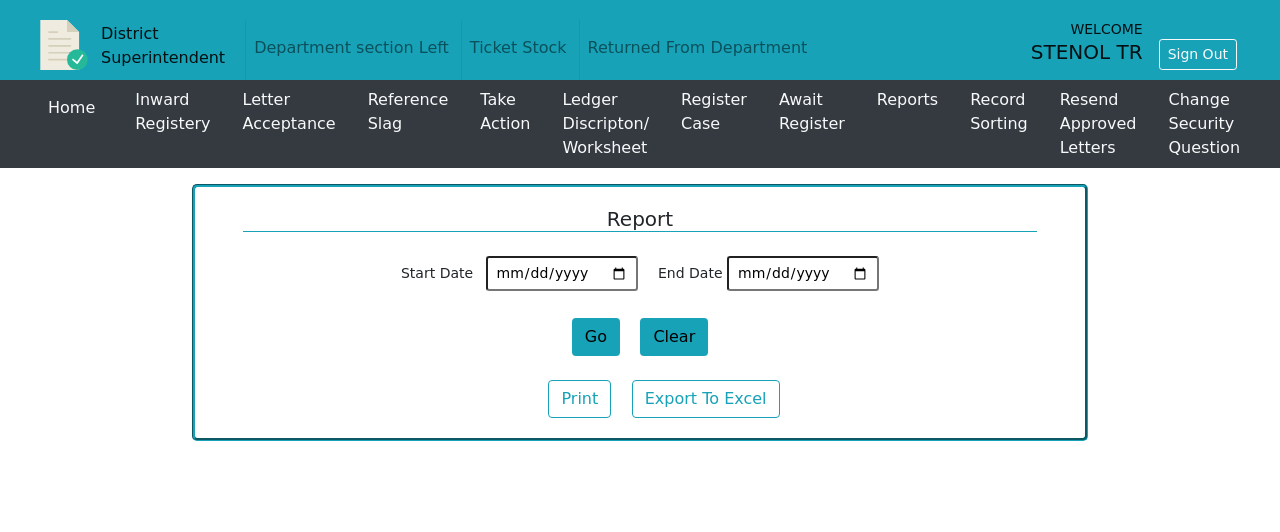
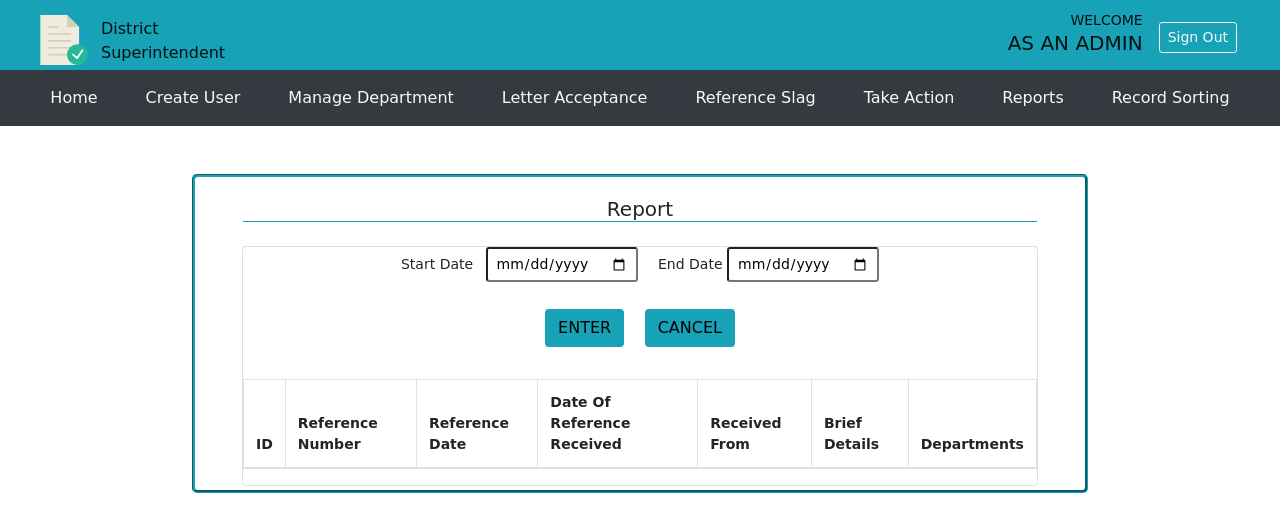
Before and after one commit to AIMsnet/Tapal, a Django app: page /DeptReport/ in a window 1280 px wide. Shown: the top 532 px of the page. Run offline with Django 3.2, Linux system fonts and the light colour scheme; lists and menus that the app fills with data are empty; parts of the project's set-up code (start-up, migrations or seed data) failed here and were passed over; some libraries are stand-ins or nearby versions; some web fonts are replaced.

Commit message:
with Admin part

```diff
--- a/Tapal/TapalAdmin/urls.py
+++ b/Tapal/TapalAdmin/urls.py
@@ -8,24 +8,17 @@ urlpatterns = [
 
 # MENU FORMS
 
+    path('', auth_views.LoginView.as_view(template_name='LoginForm.html'), name='login'),
+
     path('home/', views.home),
     path('inwardForm/', views.inwardForm),
-    path('inwardForm/inwardForm/', views.inwardForm),
-    path('inwardForm/inwardForm/inwardForm/', views.inwardForm),
-    path('inwardForm/inwardForm/inwardForm/inwardForm/', views.inwardForm),
-
     path('manageDepartment/', views.manageDepartment),
-    path('manageDepartment/manageDepartment/', views.manageDepartment),
-    path('manageDepartment/manageDepartment/manageDepartment/', views.manageDepartment),
-    path('manageDepartment/manageDepartment/manageDepartment/manageDepartment/', views.manageDepartment),
-    path('manageDepartment/manageDepartment/manageDepartment/manageDepartment/manageDepartment/', views.manageDepartment),
-
     path('outwardRegistery/', views.outwardRegistery),
     path('ticketPurcahesInformation/', views.ticketPurcahesInformation),
 
     path('report/', views.report),
-    path('report/report/', views.report),
-    path('report/report/report/', views.report),
+    # path('report/report/', views.report),
+    # path('report/report/report/', views.report),
 
     path('changePassword/', views.changePassword),
     path('InwrdOtwrdDetails/', views.InwrdOtwrdDetails),
@@ -33,34 +26,18 @@ urlpatterns = [
     path('SendingDetails/', views.SendingDetails),
     path('EditTicketDetails/', views.EditTicketDetails),
 
+    path('CreateUser/', views.createUser),
+
+
+    path('logout/', views.logout),
+    path('forward/', views.forward),
+
+    # ADMINISTRATION
+    path('adminManageRegistry/', views.adminManageRegistry),
 
     path('DeptHome/', views.DeptHome),
     path('deptInwardReg/', views.deptInwardReg),
     path('DeptReport/', views.DeptReport),
     path('actionToBeTaken/', views.actionToBeTaken),
 
-    # path('BranchMaster', views.BranchMaster),
-    # path('InwordDoc', views.InwordDoc),
-    # path('MonitorLatter', views.MonitorLatter),
-    # path('UserReg', views.UserReg),
-
-    path('CreateUser/', views.createUser),
-    path('CreateUser/CreateUser/', views.createUser),
-    path('CreateUser/CreateUser/CreateUser/', views.createUser),
-    path('CreateUser/CreateUser/CreateUser/CreateUser/', views.createUser),
-    path('CreateUser/CreateUser/CreateUser/CreateUser/CreateUser/', views.createUser),
-
-    # path('', CustomLogin.as_view(template_name='LoginForm.html'), name='login'),
-
-    path('', auth_views.LoginView.as_view(template_name='LoginForm.html'), name='login'),
-    # path('login/', auth_views.LoginView.as_view(template_name='LoginForm.html'), name='login'),
-    # path('login/login/', auth_views.LoginView.as_view(template_name='LoginForm.html'), name='login'),
-    # path('login/login/login/', auth_views.LoginView.as_view(template_name='LoginForm.html'), name='login'),
-    # path('login/login/login/login/', auth_views.LoginView.as_view(template_name='LoginForm.html'), name='login'),
-    # path('login/login/login/login/login/', auth_views.LoginView.as_view(template_name='LoginForm.html'), name='login'),
-
-
-    path('logout/', views.logout),
-
-    path('forward/', views.forward),
 ]
--- a/Tapal/TapalAdmin/views.py
+++ b/Tapal/TapalAdmin/views.py
@@ -11,13 +11,32 @@ from django.contrib.auth.decorators import login_required
 from datetime import date,datetime
 import datetime
 from django.utils.dateparse import parse_date
+from django.db.models import Q
 
-# from django.db import connections
 
-# # Create your views here.
+def createUser(request):
+    form = createUserForms()
+    if request.method == 'POST':
+        print('insude if post')
+        form = createUserForms(request.POST or None)
+        print('form')
+        if form.is_valid():
+            print('form is valid')
+            form.save()
+            username = form.cleaned_data.get('first_name')
+            messages.success(request, f'Your account has been created ! You are now able to login {username}!')
+            print('saved')
+            return redirect('/')
+        else:
+            print('invalid')
+            print(form.errors)
+    else:
+        form = createUserForms()
+    return render (request, "CreateUser.html", {'form' : form})
 
-# def login1(request):
-#     return render(request, "LoginForm.html")
+def logout(request):
+    auth.logout(request)
+    return redirect('/')
 
 def home(request):
     return render(request, "home.html")
@@ -78,13 +97,11 @@ def manageDepartment(request):
             print(desk_id, user_id)
 
     records  =   InwardRegistry.objects.filter(user_id=user_id)
-    print("a")
 
     if request.method == 'POST':
         print('inside post')
         SelectedUser    = request.POST.get('selectUser')
         buttonForward   =  request.POST.get('buttonForward')
-
 
         updateRecord   =    InwardRegistry.objects.get(id = buttonForward)
         updateRecord.user_id    =   SelectedUser
@@ -98,7 +115,6 @@ def manageDepartment(request):
         }
 
         return render(request, "manageDepartment.html", context)
-
     else:
         context ={
             'records'   : records,
@@ -134,10 +150,8 @@ def report(request):
         }
         return render(request, "report.html",context)
     else:
-        context ={
-            'records'   : records,
-        }
-        return render(request, "report.html", context)
+
+        return render(request, "report.html")
 
 def changePassword(request):
     return render(request, "changePassword.html")
@@ -159,58 +173,60 @@ def deptInwardReg(request):
     return render(request, 'deptInwardReg.html')
 
 def DeptReport(request):
-    return render(request,'DeptReport.html')
+
+    if request.method == 'POST' :
+
+        startDate   = request.POST.get('strtdt')
+        endDate   = request.POST.get('enddt')
+
+        records  =   InwardRegistry.objects.filter(ReferenceRecievedDate__range=(startDate, endDate))
+
+        context ={
+            'records'   : records,
+        }
+        return render(request, "DeptReport.html",context)
+    else:
+        return render(request,'DeptReport.html')
 
 def actionToBeTaken(request):
     return render(request, "ActionToBeTaken.html")
 
+def adminManageRegistry(request):
 
-# def BranchMaster(request):
-#     form = BranchMasterForm()
-#     return render(request, "branchMasterForm.html", {'form' : form})
+    users   =   User.objects.all()
+    records  =   InwardRegistry.objects.all
 
-# def InwordDoc(request):
-#     form = InwordDocForm()
-#     return render(request, "InwordDocForm.html", {'form' : form})
+    if request.method == 'POST' and 'buttonForward' in request.POST:
+        print('inside post')
+        SelectedUser    = request.POST.get('selectUser')
+        buttonForward   =  request.POST.get('buttonForward')
 
-# def MonitorLatter(request):
-#     form = MonitorLatterForm()
-#     return render(request, "MonitorLatterForm.html", {'form' : form})
+        updateRecord   =    InwardRegistry.objects.get(id = buttonForward)
+        updateRecord.user_id    =   SelectedUser
+        updateRecord.save()
 
-# def UserReg(request):
-#     form = UserRegForms()
-#     return render (request, "UserRegForms.html", {'form' : form})
+        context ={
+            'records'   : records,
+            'users'     : users,
+        }
+        return render(request, "adminManageRegistry.html", context)
 
-def createUser(request):
-    form = createUserForms()
-    if request.method == 'POST':
-        print('insude if post')
-        form = createUserForms(request.POST or None)
-        print('form')
-        if form.is_valid():
-            print('form is valid')
-            form.save()
-            username = form.cleaned_data.get('first_name')
-            messages.success(request, f'Your account has been created ! You are now able to login {username}!')
-            print('saved')
-            return redirect('/')
+    elif request.method == 'POST' and 'buttonSearch' in request.POST:
+        search    = request.POST.get('searchInput')
+
+        if search.isnumeric():
+            records = InwardRegistry.objects.filter(id = search) or InwardRegistry.objects.filter(MobileNumber = search)
         else:
-            print('invalid')
-            print(form.errors)
+         records = InwardRegistry.objects.filter(user_id = search) or InwardRegistry.objects.filter(EmailId = search)
+
+        context ={
+            'records'   : records,
+            'users'      : users
+        }
+        return render(request, "adminManageRegistry.html", context)
     else:
-        form = createUserForms()
-    return render (request, "CreateUser.html", {'form' : form})
-
-def logout(request):
-    auth.logout(request)
-    return redirect('/')
-
-
-# class CustomLogin(auth_views.LoginView):
-#     print('a')
-#     def form_valid(self, form):
-#          login(self.request, form.get_user())
-#         #  print()
-#         #  self.request.session['userid']    =  user.first_name
-#         #  print()
-#          return HttpResponseRedirect(self.get_success_url())
+        context ={
+            'records'   : records,
+            'users'     : users,
+        }
+        return render(request, "adminManageRegistry.html", context)
--- a/Tapal/templates/CreateUser.html
+++ b/Tapal/templates/CreateUser.html
@@ -1,4 +1,4 @@
-{% extends 'LoginForm.html' %}
+{% extends 'DeptHome.html' %}
 {% load static %}
 {% load crispy_forms_tags %}
 
@@ -12,7 +12,7 @@
 <div class="m-3"></div>
 <div class="container formcon">
      <h5 class="text-center m-2 mb-3 border-info border-bottom">USER REGISTRATION</h5>
-    <form action="CreateUser/" method="POST">
+    <form action="/CreateUser/" method="POST">
         {% csrf_token %}
         <div class="from-group row justify-content-between">
             <div class="col-md-6">
--- a/Tapal/templates/DeptHome.html
+++ b/Tapal/templates/DeptHome.html
@@ -26,7 +26,7 @@
 <body>
 
 <!--header-->
-        <nav class="navbar navbar-expand-lg navbar-light bg-info">
+        <nav class="navbar navbar-expand-lg navbar-light bg-info" style="height: 70px;">
                 <div class="col-9 col-lg-9 col-md-9 col-sm-9 mt-2">
                     <ul class="navbar-nav mr-auto">
                         <li class="nav-item mt-2 mr-1">
@@ -35,24 +35,15 @@
                         <li class="nav-item mt-2 mr-1">
                             <a class="navbar-brand ml-2 mt-0" href="#" style="font-size: 16px;">District<br> Superintendent</a>
                         </li>
-                        <li class="nav-item mt-2 mr-1">
-                            <a class="nav-link border-left border-secondary" href="#"><h6 class="mt-3"> Department section Left </h6><span class="sr-only">(current)</span></a>
-                        </li>
-                        <li class="nav-item mt-2 mr-1">
-                           <a class="nav-link border-left border-secondary" href="#"><h6 class="mt-3"> Ticket Stock</h6> </a>
-                        </li>
-                        <li class="nav-item mt-2 mr-1">
-                           <a class="nav-link border-left border-secondary" href="#"><h6 class="mt-3"> Returned From Department</h6></a>
-                        </li>
                     </ul>
                 </div>
                 <div class="col-3 col-lg-3 col-md-3 col-sm-3 mb-2" style="text-align: right; justify-content: center;">
                     <ul class="navbar-nav justify-content-end">
-                        <li class="nav-item mt-2 mr-1"><img src="{% static 'images/log-in-svgrepo-com.svg' %}" style="type="text/css"height:50px"></li>
+                        <!-- <li class="nav-item mt-2 mr-1"><img src="{% static 'images/log-in-svgrepo-com.svg' %}" style="height:50px"></li> -->
                         <li class="nav-item mt-2 mr-1">
                           <a class="navbar-brand ml-2" style="font-size: 14px;" href="#">WELCOME<br>
-                            <h5 class="m-0">STENOL TR</h5>
-                            <a href="/" type="button" class="btn btn-sm btn-outline-light ml-0">Sign Out</a>
+                            <h5 class="m-0">AS AN ADMIN</h5>
+                            <a href="/" type="button" class="btn btn-sm btn-outline-light ml-0 mb-3">Sign Out</a>
                           </a>
                         </li>
                     </ul>
@@ -61,22 +52,26 @@
     <!--/.header>-->
     <!--menu-->
         <nav class="nav bg-dark menulist justify-content-center m-0">
-          <a class="nav-link text-light m-2 mt-0" href="#">Home</a>
-          <a class="nav-link text-light" href="/deptInwardReg">Inward<br>Registery</a>
-          <a class="nav-link text-light" href="#">Letter<br>Acceptance</a>
-          <a class="nav-link text-light" href="#">Reference<br>Slag</a>
-          <a class="nav-link text-light" href="/actionToBeTaken">Take<br>Action</a>
-          <a class="nav-link text-light" href="#">Ledger<br>Discripton/<br>Worksheet</a>
-          <a class="nav-link text-light" href="#">Register<br>Case</a>
-          <a class="nav-link text-light" href="#">Await<br>Register</a>
-          <a class="nav-link text-light" href="/DeptReport">Reports</a>
-          <a class="nav-link text-light" href="#">Record<br>Sorting</a>
-          <a class="nav-link text-light" href="#">Resend<br>Approved<br>Letters</a>
-          <a class="nav-link text-light" href="#">Change<br>Security<br>Question</a>
+          <a class="nav-link text-light m-2 mt-0" href="/DeptHome">Home</a>
+          <a class="nav-link text-light m-2 mt-0" href="/CreateUser">Create User</a>
+          <a class="nav-link text-light m-2 mt-0" href="/adminManageRegistry">Manage Department</a>
+          <!-- <a class="nav-link text-light m-2 mt-0" href="/deptInwardReg">Inward Registery</a> -->
+          <a class="nav-link text-light m-2 mt-0" href="#">Letter Acceptance</a>
+          <a class="nav-link text-light m-2 mt-0" href="#">Reference Slag</a>
+          <a class="nav-link text-light m-2 mt-0" href="/actionToBeTaken">Take Action</a>
+          <!-- <a class="nav-link text-light m-2 mt-0" href="#">Ledger<br>Discripton/<br>Worksheet</a>
+          <a class="nav-link text-light m-2 mt-0" href="#">Register<br>Case</a>
+          <a class="nav-link text-light m-2 mt-0" href="#">Await<br>Register</a> -->
+          <a class="nav-link text-light m-2 mt-0" href="/DeptReport">Reports</a>
+          <a class="nav-link text-light m-2 mt-0" href="#">Record Sorting</a>
+          <!-- <a class="nav-link text-light m-2 mt-0" href="#">Resend<br>Approved<br>Letters</a>
+          <a class="nav-link text-light m-2 mt-0" href="#">Change<br>Security<br>Question</a> -->
         </nav>
     <!--/.menu-->
     {% block content %}
-
+    <div class="card">
+        <img src=" {% static 'images/allind2.png' %} " style="width:100%; height: 300px;">
+        </div>
     {% endblock content %}
 
 
--- a/Tapal/templates/DeptReport.html
+++ b/Tapal/templates/DeptReport.html
@@ -11,28 +11,55 @@
 
 <!---Report Start-->
   <div class="m-3"></div>
+  <div class="m-5"></div>
   <div class="container formcon">
    <h5 class="text-center m-3 mb-4 border-bottom border-info">Report</h5>
    <div class="container contOne">
-    <!-- <div class=" header bg-info">
-      <h4 class="text-center">Tapal Docket</h4>
-    </div> -->
-    <form>
+    <div class="card  mt-4">
+      <div class="card-block p-0 table-responsive">
+          <table class="table table-striped table-bordered" cellspacing="0" width="100%">
+            <form action="/DeptReport/" method="POST">
+            {% csrf_token %}
             <div class="form-group text-center">
               <label for="strtdt" class="form-content">Start Date</label>
               <input class="ml-2 form-control-sm" type="date" id="strtdt" name="strtdt">
+
               <label for="enddt" class="form-content ml-3">End Date</label>
               <input class="form-control-sm" type="date" id="enddt" name="enddt">
+
               <div class="form-group m-2 p-2">
-          <button class="btn bg-info m-2" role="button" id="subtxt">Go</button>
-          <button class="btn bg-info m-2" id="clrtxt">Clear</button>
-        </div>
-        <div class="btnclas ml-5">
-          <button class="btn btn-outline-info mr-2" role="button" id="subtxt">Print</button>
-          <button class="btn btn-outline-info ml-2" id="clrtxt">Export To Excel</button>
+                <button class="btn bg-info m-2" role="button" id="subtxt">ENTER</button>
+                <button class="btn bg-info m-2" id="clrtxt">CANCEL</button>
               </div>
               </div>
+              <thead class="">
+                  <tr>
+                      <th>ID</th>
+                      <th>Reference Number</th>
+                      <th>Reference Date</th>
+                      <th>Date Of Reference Received</th>
+                      <th>Received From</th>
+                      <th>Brief Details</th>
+                      <th>Departments</th>
+
+                  </tr>
+              </thead>
+              <tbody>
+              {% for record in records %}
+                <tr>
+                  <td contenteditable='true'>{{record.id}}</td>
+                  <td contenteditable='true'>{{record.ReferenceNumber}}</td>
+                  <td contenteditable='true'>{{record.ReferenceDate}}</td>
+                  <td contenteditable='true'>{{record.ReferenceRecievedDate}}</td>
+                  <td contenteditable='true'>{{record.RecievedFrom}}</td>
+                  <td contenteditable='true'>{{record.LatterDetails}}</td>
+                  <td contenteditable='true'>{{record.user_id}}</td>
+              {% endfor %}
+              </tbody>
             </form>
+          </table>
+      </div>
+    </div>
 </div>
  <!----------------Report End-------------->
 </div>
--- a/Tapal/templates/InwardForm.html
+++ b/Tapal/templates/InwardForm.html
@@ -11,7 +11,7 @@
 <div class="m-3"></div>
 <div class="container formcon">
      <h5 class="text-center m-2 mb-3 border-info border-bottom">INWARD REGISTERY</h5>
-    <form action="inwardForm/" method="POST">
+    <form action="/inwardForm/" method="POST">
         {% csrf_token %}
         <div class="from-group row justify-content-between">
             <div class="col-md-6">
--- a/Tapal/templates/LoginForm.html
+++ b/Tapal/templates/LoginForm.html
@@ -45,8 +45,8 @@
                             <div class="form-group">
                                 <input type="submit" value="Sign In" class="btn btn-primary">
                             </div>
-                            Don't have account ? <a href="CreateUser/">Register Here</a>
-                            Don't have account ? <a href="DeptHome/">Admin</a>
+                            Don't have account ? <a href="CreateUser/">Register Here</a><br>
+                            <a href="DeptHome/">Admin</a>
                         </form>
                     </div>
                 </div>
--- a/Tapal/templates/UserRegForms.html
+++ b/Tapal/templates/UserRegForms.html
@@ -12,7 +12,7 @@
 <div class="m-3"></div>
 <div class="container formcon">
      <h5 class="text-center m-2 mb-3 border-info border-bottom">USER REGISTRATION</h5>
-    <form action="outwardRegistery/" method="POST">
+    <form action="/outwardRegistery/" method="POST">
         {% csrf_token %}
         <div class="from-group row justify-content-between">
             <div class="col-md-6">
```
Also changed, not shown: Tapal/templates/adminManageRegistry.html (added, +85 -0 lines), Tapal/templates/home.html (+18 -29 lines), Tapal/templates/manageDepartment.html (+5 -5 lines), Tapal/templates/report.html (+1 -7 lines). Lines whose indentation alone changed are shown as unchanged.
